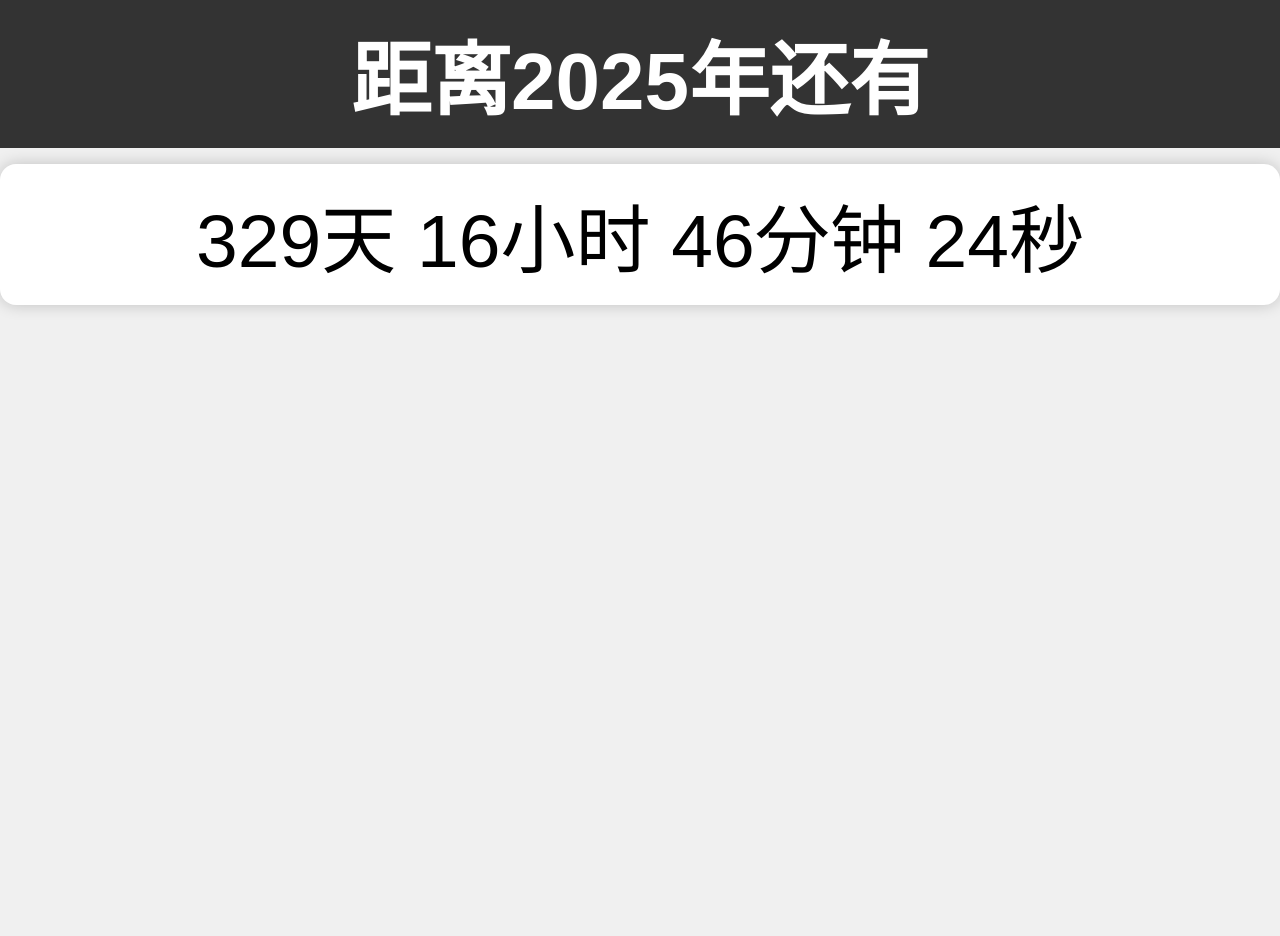
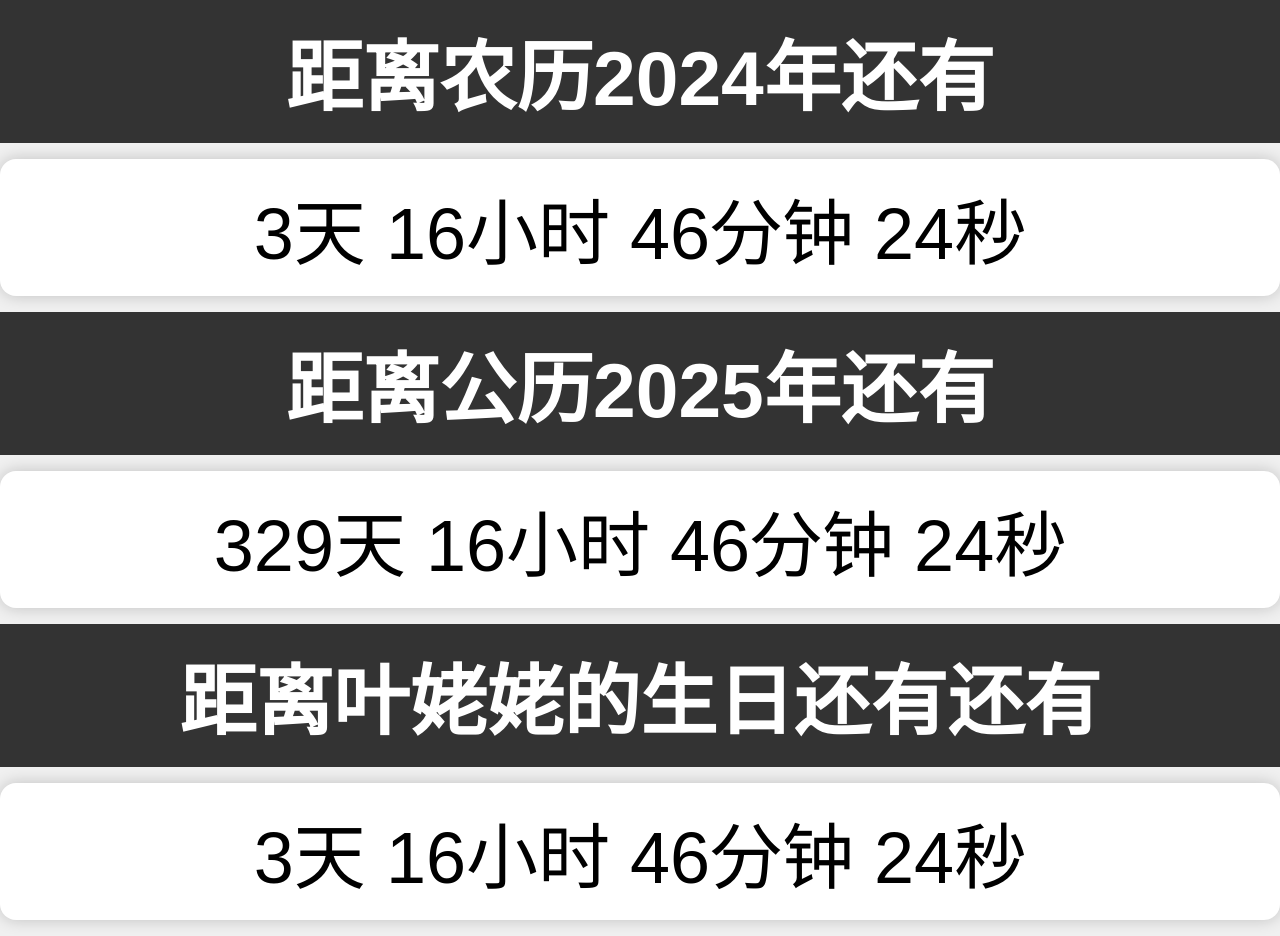
Before and after one commit to yjqwan/kuanian, a plain HTML site: page index.html in a window 1280 px wide. Before the commit the page ends 800 px from the top, so only its background shows below. Drawn offline with Linux system fonts and the light colour scheme.

Commit message:
Update index.html

```diff
--- a/index.html
+++ b/index.html
@@ -19,12 +19,14 @@
 			}
 
 			h1 {
-            font-size: 5rem;
+				font-size: 4.8rem;
 				margin: 0;
 			}
 
-        #countdown {
-            font-size: 75px;
+			#countdown2024,
+			#countdown2025,
+			#countdownyll {
+				font-size: 72px;
 				margin: 1rem auto;
 				text-align: center;
 				background-color: white;
@@ -35,27 +37,81 @@
 		</style>
 	</head>
 	<body>
+
+
 		<header>
-        <h1>距离2025年还有</h1>
+			<h1>距离农历2024年还有</h1>
 		</header>
-    <div id="countdown"></div>
+		<div id="countdown2024"></div>
 		</div>
+
+		<header>
+			<h1>距离公历2025年还有</h1>
+		</header>
+		<div id="countdown2025"></div>
+		</div>
+
+		<header>
+			<h1>距离叶姥姥的生日还有还有</h1>
+		</header>
+		<div id="countdownyll"></div>
+		</div>
+
 		<script>
-        var countdownDate = new Date("Dec 31, 2024 23:59:59").getTime(); // 设置倒计时目标时间
-        var countdownFunction = setInterval(function() {
+			//距离农历2024年还有
+			var countdown2024Date = new Date("Feb 9, 2024 23:59:59").getTime(); // 设置倒计时目标时间
+			var countdown2024Function = setInterval(function() {
 				var now = new Date().getTime();
-            var timeleft = countdownDate - now;
+				var timeleft = countdown2024Date - now;
 				var days = Math.floor(timeleft / (1000 * 60 * 60 * 24));
 				var hours = Math.floor((timeleft % (1000 * 60 * 60 * 24)) / (1000 * 60 * 60));
 				var minutes = Math.floor((timeleft % (1000 * 60 * 60)) / (1000 * 60));
 				var seconds = Math.floor((timeleft % (1000 * 60)) / 1000);
 
-            document.getElementById("countdown").innerHTML = days + "天 " + hours + "小时 "
-            + minutes + "分钟 " + seconds + "秒 ";
+				document.getElementById("countdown2024").innerHTML = days + "天 " + hours + "小时 " +
+					minutes + "分钟 " + seconds + "秒 ";
 
 				if (timeleft < 0) {
-                clearInterval(countdownFunction);
-                document.getElementById("countdown").innerHTML = "新年快乐！";
+					clearInterval(countdown2024Function);
+					document.getElementById("countdown2024").innerHTML = "新年快乐！";
+				}
+			}, 1000); // 每秒刷新一次
+
+			//距离公历2025年还有
+			var countdown2025Date = new Date("Dec 31, 2024 23:59:59").getTime(); // 设置倒计时目标时间
+			var countdown2025Function = setInterval(function() {
+				var now = new Date().getTime();
+				var timeleft = countdown2025Date - now;
+				var days = Math.floor(timeleft / (1000 * 60 * 60 * 24));
+				var hours = Math.floor((timeleft % (1000 * 60 * 60 * 24)) / (1000 * 60 * 60));
+				var minutes = Math.floor((timeleft % (1000 * 60 * 60)) / (1000 * 60));
+				var seconds = Math.floor((timeleft % (1000 * 60)) / 1000);
+
+				document.getElementById("countdown2025").innerHTML = days + "天 " + hours + "小时 " +
+					minutes + "分钟 " + seconds + "秒 ";
+
+				if (timeleft < 0) {
+					clearInterval(countdown2025Function);
+					document.getElementById("countdown2025").innerHTML = "新年快乐！";
+				}
+			}, 1000); // 每秒刷新一次
+
+			//距离叶姥姥的生日还有
+			var countdownyllDate = new Date("Feb 9, 2024 23:59:59").getTime(); // 设置倒计时目标时间
+			var countdownyllFunction = setInterval(function() {
+				var now = new Date().getTime();
+				var timeleft = countdownyllDate - now;
+				var days = Math.floor(timeleft / (1000 * 60 * 60 * 24));
+				var hours = Math.floor((timeleft % (1000 * 60 * 60 * 24)) / (1000 * 60 * 60));
+				var minutes = Math.floor((timeleft % (1000 * 60 * 60)) / (1000 * 60));
+				var seconds = Math.floor((timeleft % (1000 * 60)) / 1000);
+
+				document.getElementById("countdownyll").innerHTML = days + "天 " + hours + "小时 " +
+					minutes + "分钟 " + seconds + "秒 ";
+
+				if (timeleft < 0) {
+					clearInterval(countdownyllFunction);
+					document.getElementById("countdownyll").innerHTML = "快去祝叶姥姥生日快乐！";
 				}
 			}, 1000); // 每秒刷新一次
 		</script>
```
Lines whose indentation alone changed are shown as unchanged.
